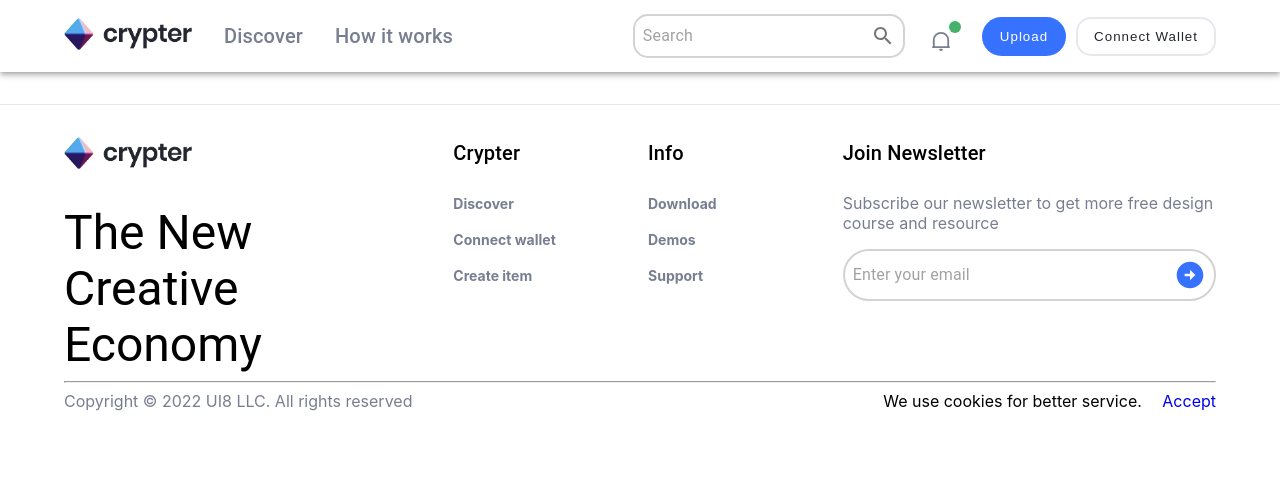
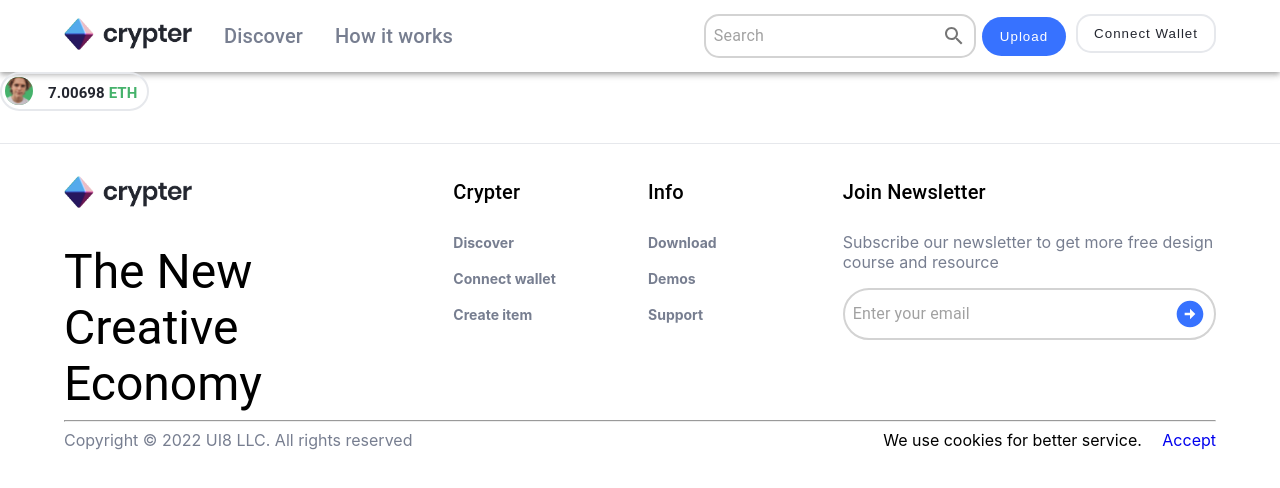
Before and after one commit to sahilgundecha/crypter, a React (Create React App) app: page /profile in a window 1280 px wide. Shown: the top 488 px of the page. Built offline with nearby package versions, Linux system fonts and the light colour scheme.

Commit message:
navbar functionailty

```diff
--- a/src/App.tsx
+++ b/src/App.tsx
@@ -1,4 +1,4 @@
-import { FC } from "react";
+import { FC, useState } from "react";
 import "./App.css";
 import { Routes, Route } from "react-router-dom";
 import Textfield from "./Components/Textfield/TextField";
@@ -37,14 +37,27 @@
 import ChangePrice from "./Components/Modals/ChangePrice/ChangePrice";
 import CrypterEnd from "./Components/CrypterEnd/CrypterEnd";
 import MultipleCollectible from "./Pages/SingleCollectible/MultipleCollectible";
+import WalletCard from "./Components/WalletCard/WalletCard";
+import ProfileCard from "./Components/ProfileCard/ProfileCard";
 
 const App: FC = () => {
+  const [connected, setConnected] = useState<boolean>(false);
+  console.log(connected);
   return (
     <div>
-      <NavbarComponent />
+      <NavbarComponent connected={connected} />
       <Routes>
+        <Route
+          path="/connect-wallet"
+          element={<ConnectWallet setConnected={setConnected} />}
+        />
+        <Route
+          path="wallet-card"
+          element={<WalletCard setConnected={setConnected} />}
+        />
         <Route path="/" element={<Crypter />} />
         <Route path="/slider" element={<SliderComponent />} />
+        <Route path="/profile" element={<ProfileCard />} />
         <Route path="/faq" element={<Faq />} />
         <Route path="/item" element={<Item />} />
         <Route path="/textfield" element={<Textfield />} />
@@ -69,7 +82,7 @@
         <Route path="/burn" element={<BurnToken />} />
         <Route path="/report" element={<Report />} />
         <Route path="/crypter" element={<Crypter />} />
-        <Route path="/connect-wallet" element={<ConnectWallet />} />
+
         <Route path="/crypter-end" element={<CrypterEnd />} />
         <Route path="/follow" element={<FollowModal />} />
         <Route path="/creators" element={<CreatorsBid />} />
--- a/src/Common/Navbar/NavbarComponent.tsx
+++ b/src/Common/Navbar/NavbarComponent.tsx
@@ -1,4 +1,4 @@
-import { useState } from "react";
+import { FC, useState } from "react";
 import {
   AppBar,
   Box,
@@ -18,8 +18,10 @@
 import NotificationsActive from "../../Assets/StaticImages/NotificationsActive.svg";
 import { Link } from "react-router-dom";
 import "./StyleNH.css";
+import ProfileCard from "../../Components/ProfileCard/ProfileCard";
 
 import WalletCard from "../../Components/WalletCard/WalletCard";
+import { NotificationD } from "../../Components/Notification/NotificationD";
 
 const useStyles = makeStyles({
   logo: {
@@ -46,8 +48,10 @@
     marginLeft: "32px",
   },
 });
-
-const NavbarComponent = () => {
+interface nav {
+  connected: boolean;
+}
+const NavbarComponent: FC<nav> = ({ connected }) => {
   const classes = useStyles();
 
   const [anchorElNav, setAnchorElNav] = useState(null);
@@ -113,6 +117,7 @@
               <Searchbar />
             </Box>
 
+            {connected ? (
               <IconButton
                 onClick={showNotificationsMenu}
                 size="small"
@@ -123,6 +128,7 @@
               >
                 <img src={NotificationsActive} alt="Notifications-icon"></img>
               </IconButton>
+            ) : null}
 
             <Menu
               anchorEl={anchorEl}
@@ -137,8 +143,8 @@
                   filter: "drop-shadow(0px 2px 8px rgba(0,0,0,0.32))",
                   mt: 1.5,
                   "& .MuiAvatar-root": {
-                    width: 32,
-                    height: 32,
+                    width: 30,
+                    height: 30,
                     ml: -0.5,
                     mr: 1,
                   },
@@ -162,7 +168,9 @@
               transformOrigin={{ horizontal: "right", vertical: "top" }}
               anchorOrigin={{ horizontal: "right", vertical: "bottom" }}
             >
-              <Box></Box>
+              <Box>
+                <NotificationD />
+              </Box>
             </Menu>
             <Box
               component="span"
@@ -175,8 +183,8 @@
               </Link>
             </Box>
 
+            {connected ? (
               <Box
-              component="span"
                 sx={{ display: "block", alignSelf: "center", m: 0, p: 0 }}
                 onClick={showConnectWalletMenu}
                 aria-controls={
@@ -184,6 +192,14 @@
                 }
                 aria-haspopup="true"
                 aria-expanded={openConnectWallet ? "true" : undefined}
+              >
+                <ProfileCard />
+              </Box>
+            ) : (
+              <Link to="connect-wallet">
+                <Box
+                  component="span"
+                  sx={{ display: "block", alignSelf: "center", m: 0, p: 0 }}
                 >
                   <ButtonComponent
                     btnColor={"#23262F"}
@@ -193,6 +209,8 @@
                     Connect Wallet
                   </ButtonComponent>
                 </Box>
+              </Link>
+            )}
 
             <Menu
               anchorEl={anchorElWallet}
@@ -205,7 +223,7 @@
                 sx: {
                   overflow: "visible",
                   filter: "drop-shadow(0px 2px 8px rgba(0,0,0,0.32))",
-                  mt: 2.0,
+                  mt: 5,
                   "&:before": {
                     content: '""',
                     display: "block",
@@ -293,11 +311,14 @@
                   sx={{ display: "block", alignSelf: "center", mt: "12px" }}
                 >
                   <Grid container spacing={0}>
+                    {connected ? (
                       <Grid item xs={1} sm={1}>
                         <IconButton
                           onClick={showNotificationsMenu}
                           size="small"
-                        aria-controls={open ? "notifications-menu" : undefined}
+                          aria-controls={
+                            open ? "notifications-menu" : undefined
+                          }
                           aria-haspopup="true"
                           aria-expanded={open ? "true" : undefined}
                         >
@@ -307,6 +328,7 @@
                           ></img>
                         </IconButton>
                       </Grid>
+                    ) : null}
 
                     <Grid item xs={4} sm={4}>
                       <ButtonComponent
@@ -317,11 +339,39 @@
                       </ButtonComponent>
                     </Grid>
 
+                    {connected ? (
                       <Grid
                         item
                         xs={7}
                         sm={7}
-                      sx={{ display: "block", alignSelf: "center", m: 0, p: 0 }}
+                        sx={{
+                          display: "block",
+                          alignSelf: "center",
+                          m: 0,
+                          p: 0,
+                        }}
+                        onClick={showConnectWalletMenu}
+                        aria-controls={
+                          openConnectWallet ? "connect-wallet-menu" : undefined
+                        }
+                        aria-haspopup="true"
+                        aria-expanded={openConnectWallet ? "true" : undefined}
+                      >
+                        <Box>
+                          <ProfileCard />
+                        </Box>
+                      </Grid>
+                    ) : (
+                      <Grid
+                        item
+                        xs={7}
+                        sm={7}
+                        sx={{
+                          display: "block",
+                          alignSelf: "center",
+                          m: 0,
+                          p: 0,
+                        }}
                         onClick={showConnectWalletMenu}
                         aria-controls={
                           openConnectWallet ? "connect-wallet-menu" : undefined
@@ -337,6 +387,7 @@
                           Connect Wallet
                         </ButtonComponent>
                       </Grid>
+                    )}
                   </Grid>
                 </Box>
               </Paper>
--- a/src/Common/Navbar/StyleNH.css
+++ b/src/Common/Navbar/StyleNH.css
@@ -1,15 +1,21 @@
-.styleUp{
-    padding:12px 18px !important;
-    margin-right: 10px !important;
+.styleUp {
+  padding: 12px 18px !important;
+  margin-right: 10px !important;
 }
-.styleCw{
-    border-radius: 15px ;
-    padding:12px 18px !important;
+.styleCw {
+  border-radius: 15px;
+  padding: 12px 18px !important;
 }
 
-
-@media (max-width:768px){
-    .styleUp{
-        margin-right: 40px !important;
-    }
+.connected {
+  display: flex;
+  align-items: center;
+  border: 1px solid gray;
+  border-radius: 24px;
+  padding: 7px;
 }
+@media (max-width: 768px) {
+  .styleUp {
+    margin-right: 40px !important;
+  }
+}
--- a/src/Components/Notification/NotificationD.tsx
+++ b/src/Components/Notification/NotificationD.tsx
@@ -40,7 +40,7 @@
       <Card className="card" sx={{ borderRadius: "25px" }}>
         <Box sx={styleFlex}>
           <Typography variant="h5">Notification</Typography>
-          <Link to="/Activity " className="lineUnderline">
+          <Link to="/Activity " className="linkUnderline">
             <Button variant="contained">See All</Button>
           </Link>
         </Box>
--- /dev/null
+++ b/src/Components/ProfileCard/ProfileCard.css
@@ -0,0 +1,25 @@
+.profileWrapper {
+  display: flex;
+  align-items: center;
+  justify-content: space-between;
+  width: max-content;
+  border: 2px solid #e6e8ec;
+  border-radius: 90px;
+  padding: 3px 10px 0px 3px;
+  cursor: pointer;
+}
+.profileWrapper:hover {
+  border: 2px solid #3772ff;
+}
+.ETHCount {
+  color: #23262f;
+  font-size: 15px !important;
+  font-weight: bolder !important;
+}
+.greenETH {
+  color: #45b26b;
+  font-size: 15px !important;
+}
+.profileImg {
+  margin-right: 15px !important;
+}
--- /dev/null
+++ b/src/Components/ProfileCard/ProfileCard.tsx
@@ -0,0 +1,33 @@
+import React from "react";
+import "./ProfileCard.css";
+import {
+  AppBar,
+  Box,
+  Toolbar,
+  IconButton,
+  Typography,
+  Menu,
+  Container,
+  Paper,
+  Grid,
+} from "@mui/material";
+import avatar from "../../Assets/images/profileAvatar.svg";
+
+const ProfileCard = () => {
+  return (
+    <>
+      <Box className="profileWrapper">
+        <Box>
+          <img src={avatar} alt="avatar" className="profileImg" />
+        </Box>
+        <Box>
+          <Typography variant="h6" component="span" className="ETHCount">
+            7.00698 <span className="greenETH">ETH</span>
+          </Typography>
+        </Box>
+      </Box>
+    </>
+  );
+};
+
+export default ProfileCard;
--- a/src/Pages/ConnectWallet/ConnectWallet.tsx
+++ b/src/Pages/ConnectWallet/ConnectWallet.tsx
@@ -21,13 +21,17 @@
 import QR1 from "../../Assets/images/QRCode1.svg";
 import Wallet from "../../Assets/images/Wallet.png";
 import ButtonComponent from "../../Common/ButtonComponent/ButtonComponent";
-
-export const ConnectWallet: FC = () => {
+interface wallet {
+  setConnected: any;
+}
+export const ConnectWallet: FC<wallet> = ({ setConnected }) => {
   const [Display, setDisplay] = useState(true);
   const [CImg, setCImg] = useState(false);
   const [Dnone, setDnone] = useState(false);
   const [showB, setshowB] = useState(true);
-
+  const handleButtonClick = (status: any) => {
+    setConnected(status);
+  };
   const handle1 = () => {
     setDisplay(false);
     setDnone(false);
@@ -131,6 +135,7 @@
                   <ButtonComponent
                     btnColor={"#3772FF"}
                     classNames="changeWallet"
+                    handleClick={() => handleButtonClick(true)}
                   >
                     Get started now
                   </ButtonComponent>
```
Also changed, not shown: src/Components/WalletCard/WalletCard.tsx (+16 -6 lines), src/Assets/images/profileAvatar.svg (added). Lines whose indentation alone changed are shown as unchanged.
